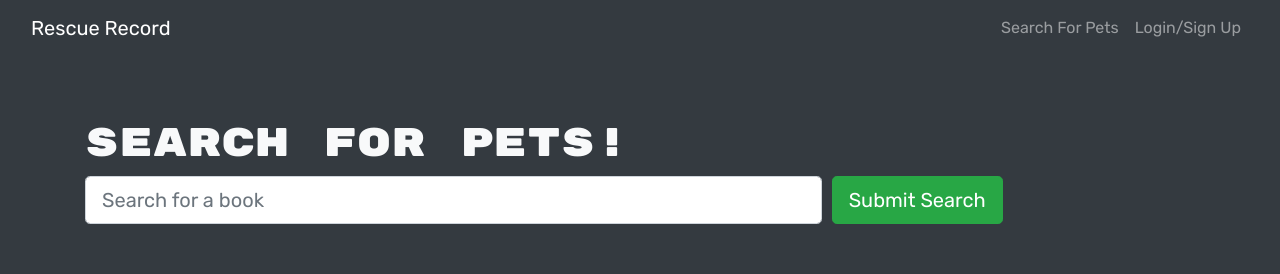
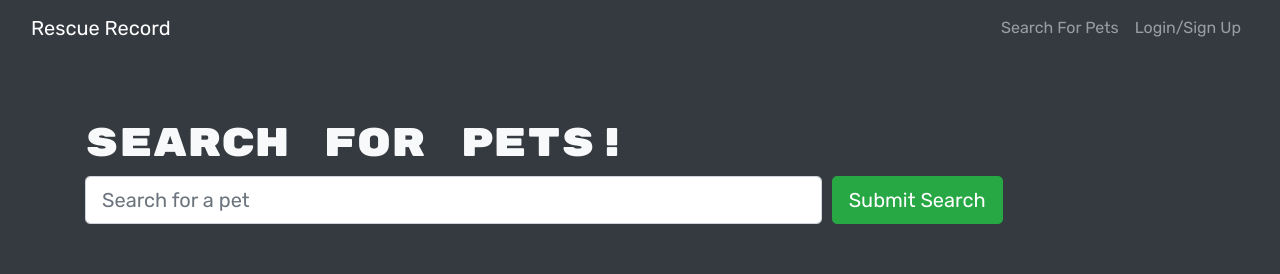
Before and after one commit to janellephalon/rescue-record, a React (Create React App) app in the folder client/: page / in a window 1280 px wide. Shown: the top 274 px of the page. Built offline with nearby package versions, Linux system fonts and the light colour scheme.

Commit message:
some progress, but still api issues

```diff
--- a/client/src/pages/SearchPets.js
+++ b/client/src/pages/SearchPets.js
@@ -11,6 +11,7 @@ import {
 import { useMutation } from "@apollo/client";
 import { SAVE_PET } from "../utils/mutations";
 import Auth from "../utils/auth";
+import { getSavedPetsIds, savePetIds } from "../utils/localStorage";
 
 const SearchPets = () => {
   // create state for holding returned google api data
@@ -19,13 +20,13 @@ const SearchPets = () => {
   const [searchInput, setSearchInput] = useState("");
 
   // create state to hold saved bookId values
-  const [savedPetsIds, setSavedPetsIds] = useState([]);
+  const [savedPetsIds, setSavedPetsIds] = useState(getSavedPetsIds());
   const [savePet, { error }] = useMutation(SAVE_PET);
 
   // set up useEffect hook to save `savedBookIds` list to localStorage on component unmount
   // learn more here: https://reactjs.org/docs/hooks-effect.html#effects-with-cleanup
   useEffect(() => {
-    return () => savedPetsIds (savedPetsIds);
+    return () => savePetIds (savedPetsIds);
   });
 
   // create method to search for books and set state on form submit
@@ -38,7 +39,7 @@ const SearchPets = () => {
 
     try {
       const response = await fetch(
-        `curl -d "grant_type=client_credentials&client_id=mF9caukrfnIetPc2CtiAh2dFIXVoY615NuJU5jKNtwfUT2t1CZ&client_secret=wAzj5j3PWJpybpCtfqobIVMQA3335A6egAucYxcJ" https://api.petfinder.com/v2/oauth2/token${searchInput}`
+        `https://api.petfinder.com/v2/types/{type}`
       );
 
       if (!response.ok) {
@@ -99,7 +100,7 @@ const SearchPets = () => {
                   onChange={(e) => setSearchInput(e.target.value)}
                   type="text"
                   size="lg"
-                  placeholder="Search for a book"
+                  placeholder="Search for a pet"
                 />
               </Col>
               <Col xs={12} md={4}>
```
